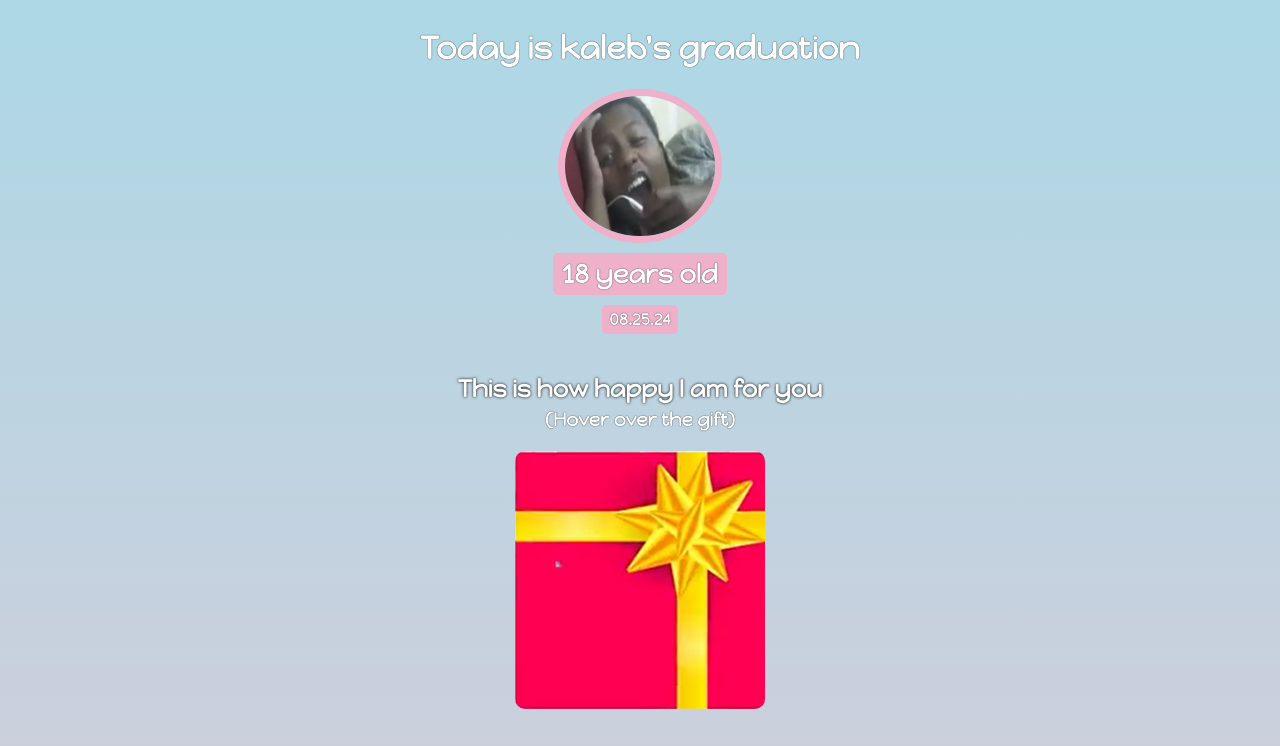
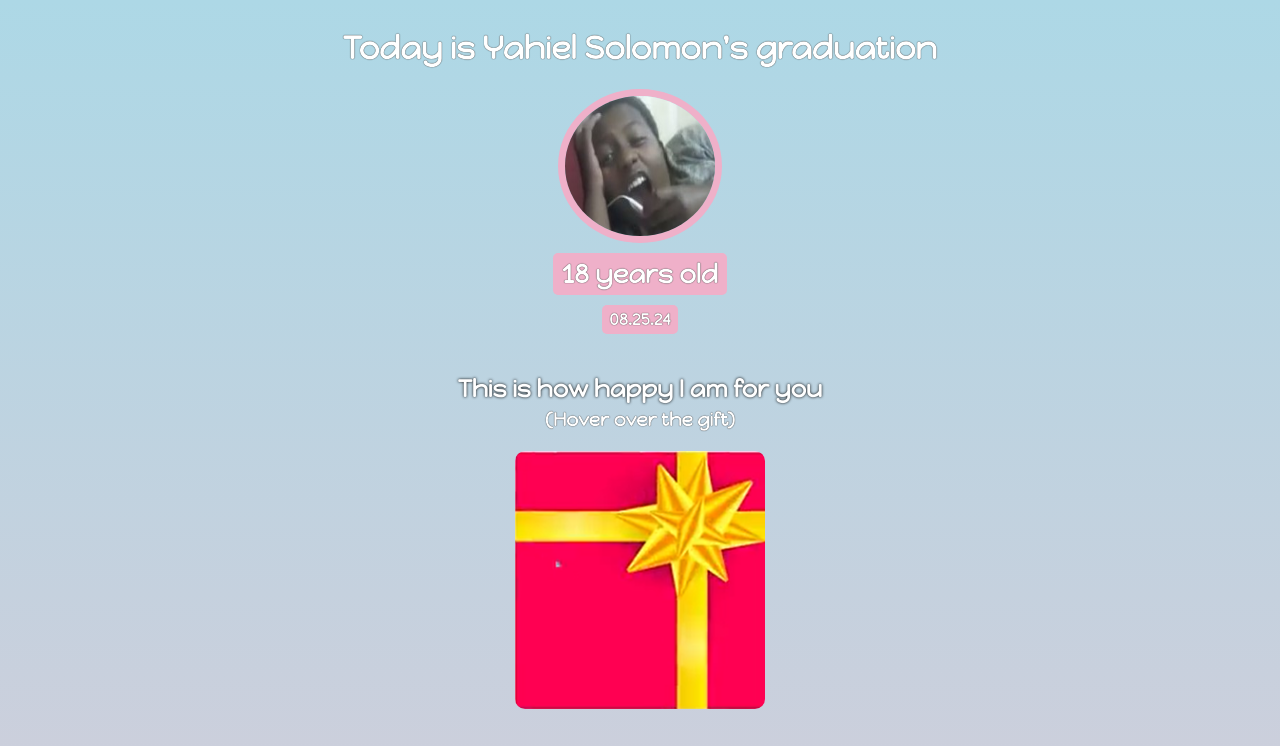
Before and after one commit to hyper-1914/Gift-site, a plain HTML site: page index.html in a window 1280 px wide. Shown: the top 746 px of the page. Drawn offline with Linux system fonts and the light colour scheme.

Commit message:
name changed to Yahiel Solomon

```diff
--- a/index.html
+++ b/index.html
@@ -8,7 +8,7 @@
 </head>
 <body>
     <div id="header">
-        <h1>Today is kaleb's graduation</h1>
+        <h1>Today is Yahiel Solomon's graduation</h1>
         <img id="img" src="photo_2022-09-08_18-03-24.jpg" alt="yahiel's picture">
         <h3 id="age">18 years old</h3>
         <h5 id="date">08.25.24</h5>
```
